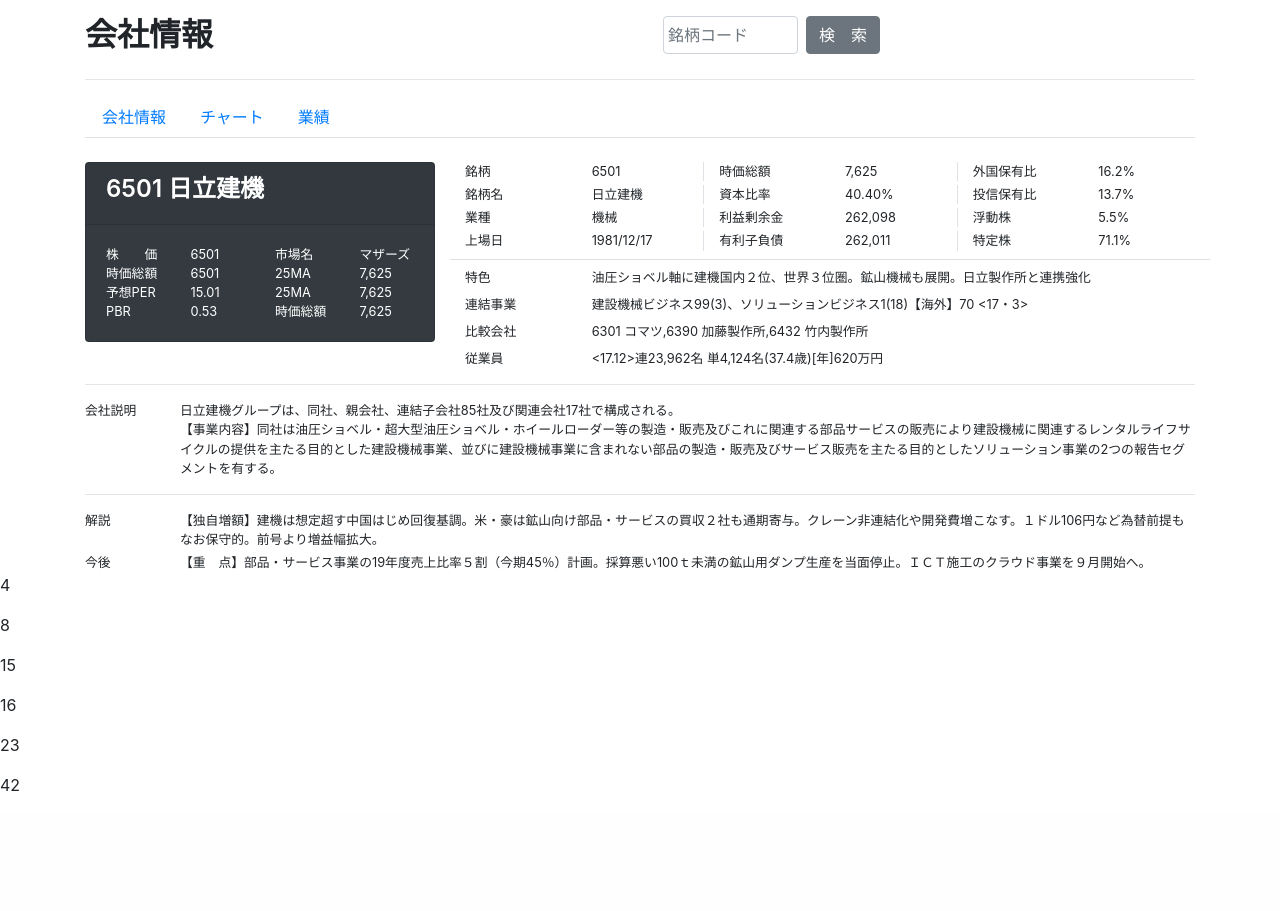
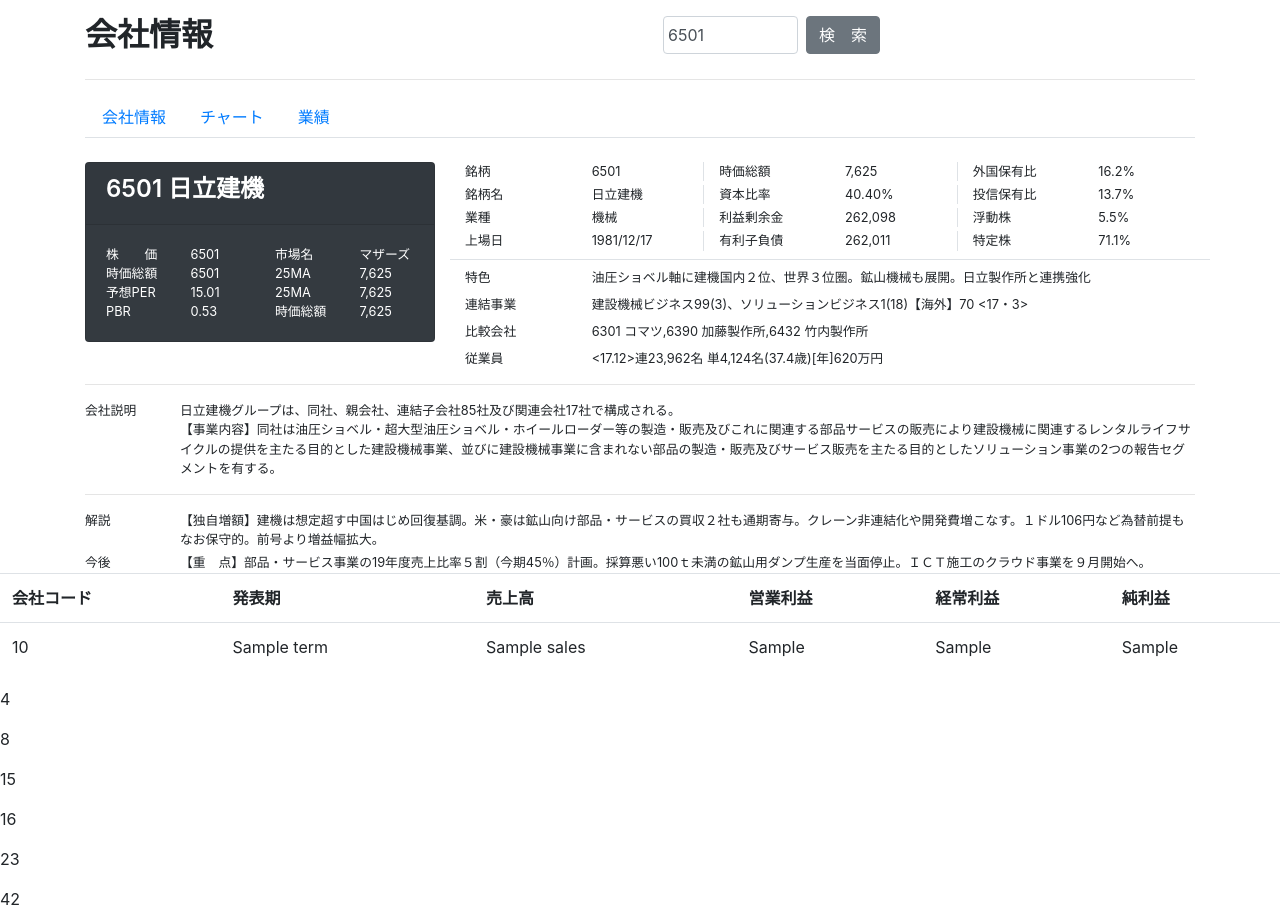
Before and after one commit to kenzo77/Stock, a Flask app: template stock_web/templates/company_info.html in a window 1280 px wide. Shown: the part 78-989 px from the top of the page. Before the commit the page ends 869 px from the top, so only its background shows below. Run offline with Flask 2, Linux system fonts and the light colour scheme; the template is opened without the code that fills it: most values are stand-ins (such as "Sample title", 1, 10 or a date in 2020); some libraries are stand-ins or nearby versions.

Commit message:
DB取得値の表示サンプル

```diff
--- a/stock_web/control/company_info.py
+++ b/stock_web/control/company_info.py
@@ -6,6 +6,7 @@ from stock_web import app
 
 @app.route('/company_info')
 def company_info():
+
     return render_template('company_info.html')
 
 
@@ -18,4 +19,4 @@ def search_symbol():
 
     company_info = company_info_service.get_company_info(symbol)
     print(company_info)
-    return render_template('company_info.html')
+    return render_template('company_info.html', company_info=company_info)
--- a/stock_web/templates/company_info.html
+++ b/stock_web/templates/company_info.html
@@ -27,7 +27,7 @@
                     <div class="col-lg-6">
                         <div class="page-header">
                             <form action="{{ url_for('search_symbol') }}" method="post" class="form-inline search_symbol">
-                                <input type="text" class="form-control ml-2 col-3 px-1" id="symbol" name="symbol" placeholder="銘柄コード">
+                                <input type="text" class="form-control ml-2 col-3 px-1" id="symbol" name="symbol" placeholder="銘柄コード" value="6501">
                                 <button type="submit" class="btn btn-secondary ml-2" id="search_symbol">検　索</button>
                             </form>
                         </div>
@@ -153,7 +153,26 @@
                 </div>
             </section>
         </div>
-
+        <table class="table">
+            <tr>
+                <th>会社コード</th>
+                <th>発表期</th>
+                <th>売上高</th>
+                <th>営業利益</th>
+                <th>経常利益</th>
+                <th>純利益</th>
+            </tr>
+        {% for company in company_info %}
+            <tr>
+                <td>{{company['STOCK_CODE']}}</td>
+                <td>{{company['TERM']}}</td>
+                <td>{{company['SALES']}}</td>
+                <td>{{company['OPERATING_INCOME']}}</td>
+                <td>{{company['ORDINARY_INCOME']}}</td>
+                <td>{{company['NET_INCOME']}}</td>
+            </tr>
+        {% endfor %}
+        </table>
     {% endblock %}
     <script src="https://d3js.org/d3.v5.min.js"></script>
     <!-- .appendでdataの個数分のDOM要素をHTMLに動的に挿入することができる -->
```
Also changed, not shown: stock_web/dao/company_info_dao.py (+11 -2 lines), stock_web/service/company_info_service.py (+18 -2 lines).
